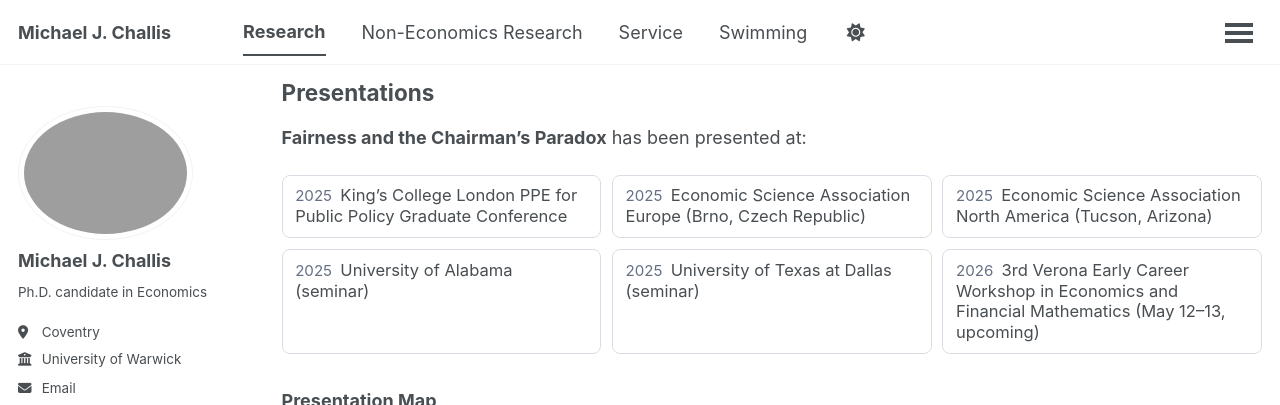
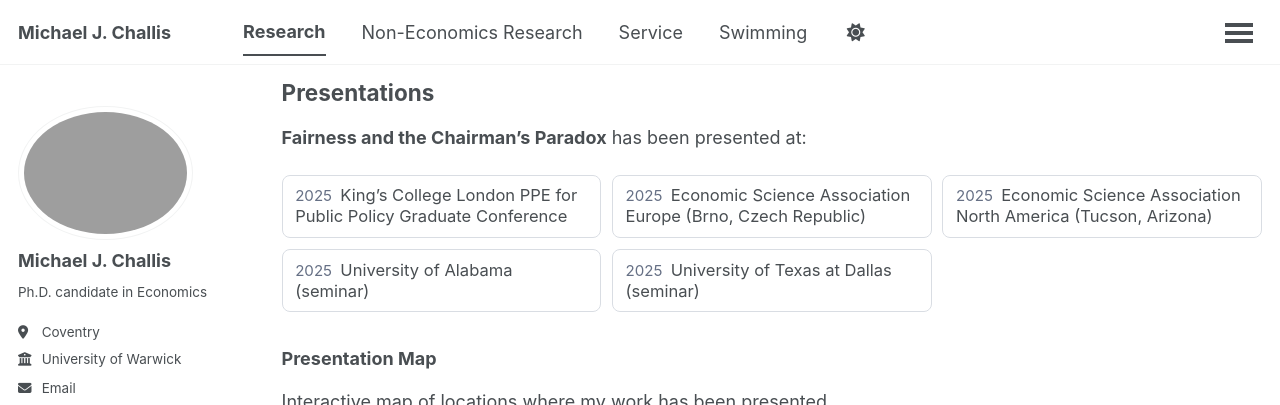
Before and after one commit to MichaelChallis/MichaelChallis.github.io, a Jekyll site: the page built from _pages/research.html, in a window 1280 px wide and 900 px high, scrolled down 325 px, cut to the strip 0-405 px from the top of the window. Built offline with Jekyll 4.4.1, drawn with Linux system fonts in a browser that asks for light colours; some web fonts are replaced; some of the changed lines change nothing that is shown.

Commit message:
Update research.html

```diff
--- a/_pages/research.html
+++ b/_pages/research.html
@@ -81,7 +81,6 @@ author_profile: true
   <div class="presentation-card"><span class="year">2025</span><span class="venue"> Economic Science Association North America (Tucson, Arizona)</span></div>
   <div class="presentation-card"><span class="year">2025</span><span class="venue"> University of Alabama (seminar)</span></div>
   <div class="presentation-card"><span class="year">2025</span><span class="venue"> University of Texas at Dallas (seminar)</span></div>
-  <div class="presentation-card"><span class="year">2026</span><span class="venue"> 3rd Verona Early Career Workshop in Economics and Financial Mathematics (May 12–13, upcoming)</span></div>
 </div>
 
 <h3>Presentation Map</h3>
@@ -106,10 +105,10 @@ author_profile: true
     var locations = [
       { name: 'King’s College London PPE for Public Policy Graduate Conference (2025)', lat: 51.5114, lng: -0.1160, category: 'mine' },
       { name: 'Economic Science Association Europe (2025, Brno, Czech Republic)', lat: 49.1951, lng: 16.6068, category: 'mine' },
-      { name: 'Economic Science Association North America (2025, Tucson, Arizona)', lat: 32.2226, lng: -110.9747, category: 'mine' },
-      { name: 'University of Alabama seminar (2025)', lat: 33.2110, lng: -87.5390, category: 'mine' },
-      { name: 'University of Texas at Dallas seminar (2025)', lat: 32.9860, lng: -96.7501, category: 'mine' },
-      { name: 'Greater Philadelphia Philosophy Consortium (2023, Swarthmore College)', lat: 39.9021, lng: -75.3499, category: 'coauthor' },
+      { name: 'Economic Science Association North America (2025, Tucson, Arizona)', lat: 32.2226, lng: -110.9747, category: 'coauthor' },
+      { name: 'University of Alabama seminar (2025)', lat: 33.2110, lng: -87.5390, category: 'coauthor' },
+      { name: 'University of Texas at Dallas seminar (2025)', lat: 32.9860, lng: -96.7501, category: 'coauthor' },
+      { name: 'Greater Philadelphia Philosophy Consortium (2023, Swarthmore College)', lat: 39.9021, lng: -75.3499, category: 'mine' },
       { name: '3rd Verona Early Career Workshop in Economics and Financial Mathematics (May 12–13, 2026)', lat: 45.4384, lng: 10.9916, category: 'upcoming' }
     ];
 
```
